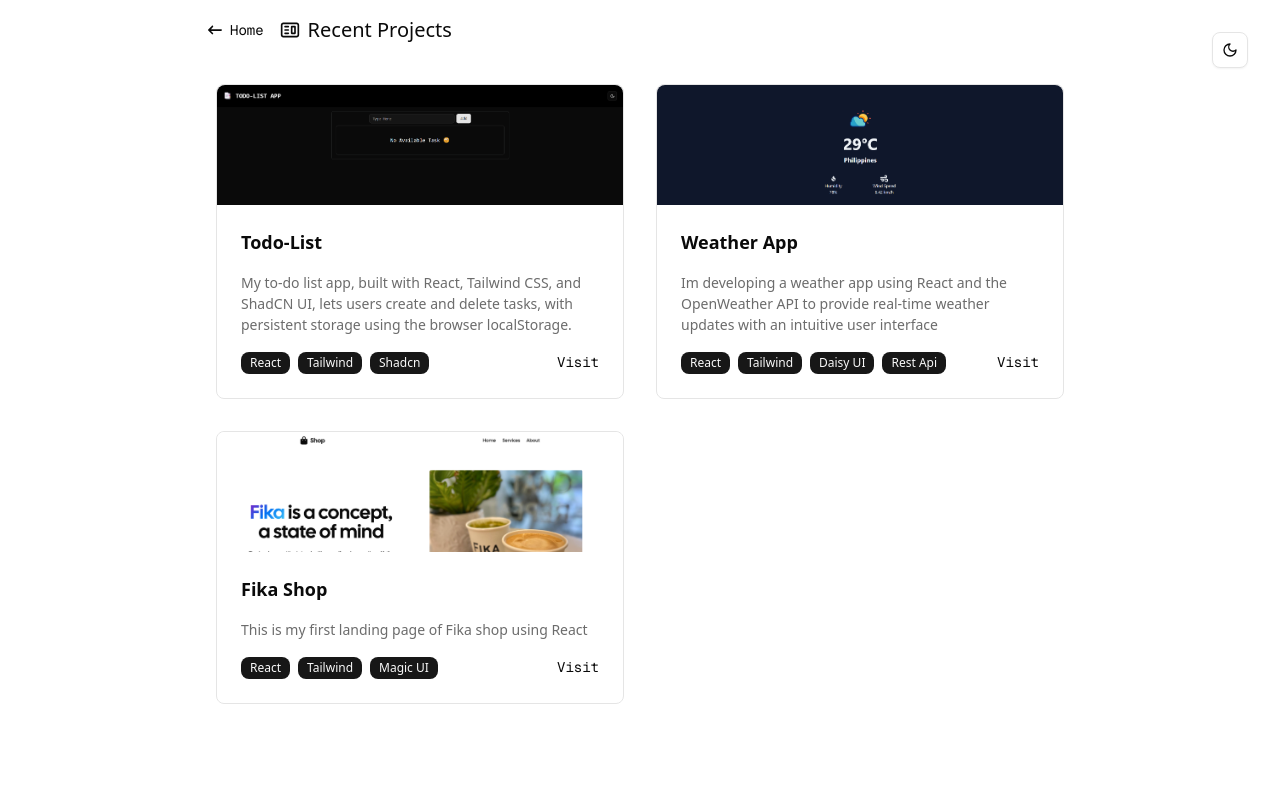
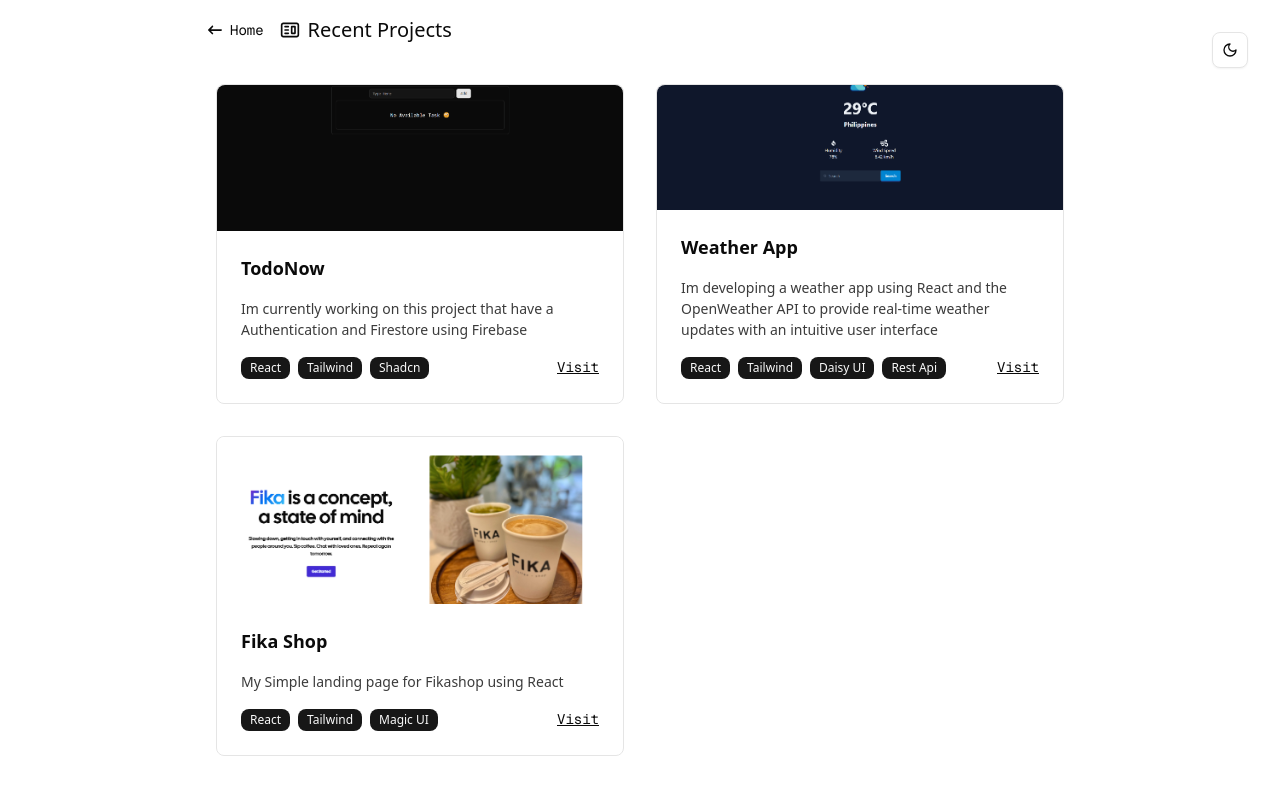
Before and after one commit to RainerMorales/My-Portfolio, a Next.js app: page /Projects in a window 1280 px wide. Shown: the top 792 px of the page. Built offline with nearby package versions, Linux system fonts and the light colour scheme.

Commit message:
updating my layout

```diff
--- a/src/app/Components/Card.tsx
+++ b/src/app/Components/Card.tsx
@@ -10,18 +10,18 @@ interface cardProps {
 function Card(props: cardProps) {
   return (
     <>
-      <div className="card border m-2 rounded-md ">
+      <div className="card border m-2 rounded-md h-80 ">
         <figure className="">
           {props.pic}
         </figure>
         <div className="card-body space-y-2">
           <h2 className="card-title">{props.names}</h2>
-          <p className="opacity-60">{props.description}</p>
+          <p className="opacity-80">{props.description}</p>
           <div className="card-actions justify-between items-center ">
             <ul className="">
               <li className="space-x-2">{props.badge}</li>
             </ul>
-            <div className="link link-hover hover:opacity-60 font-mono">
+            <div className="link hover:opacity-60 font-mono">
               {props.link}
             </div>
           </div>
--- a/src/app/Projects/page.tsx
+++ b/src/app/Projects/page.tsx
@@ -26,11 +26,11 @@ function Projects() {
         <div className="grid lg:grid-cols-2 md:grid-cols-2 grid-cols-1 p-4   gap-4 ">
           <BlurFade inView>
             <Card
-              names={"Todo-List"}
-              description={`My to-do list app, built with React, Tailwind CSS, and ShadCN UI, lets users create and delete tasks, with persistent storage using the browser localStorage.`}
+              names={"TodoNow"}
+              description={`Im currently working on this project that have a Authentication and Firestore using Firebase`}
               pic={
                 <Image
-                  className="w-full h-[120px]  object-top object-cover "
+                  className="w-full  object-top object-cover "
                   src="/Todo.png"
                   height={500}
                   width={500}
@@ -60,7 +60,7 @@ function Projects() {
               description={`Im developing a weather app using React and the OpenWeather API to provide real-time weather updates with an intuitive user interface`}
               pic={
                 <Image
-                  className="w-full h-[120px]  object-top object-cover "
+                  className="w-full  object-top object-cover "
                   src="/Weather.png"
                   height={500}
                   width={500}
@@ -88,10 +88,10 @@ function Projects() {
           <BlurFade delay={0.15 * 2} inView>
             <Card
               names={"Fika Shop"}
-              description={`This is my first landing page of Fika shop using React`}
+              description={`My Simple landing page for Fikashop using React `}
               pic={
                 <Image
-                  className="w-full h-[120px]  object-top object-cover "
+                  className="w-full  object-top object-cover "
                   src="/Fika.png"
                   height={500}
                   width={500}
--- a/src/app/page.tsx
+++ b/src/app/page.tsx
@@ -30,7 +30,7 @@ export default function Home() {
         </div>
         <div className="text-center">
           <TypingAnimation className="flex items-center h-10 text-4xl">
-            Hi! Im Rainer
+            Hi! Im Rainer 😎
           </TypingAnimation>
           <div className="text-xl font-bold ">
             <AuroraText>Front-End</AuroraText> Developer
@@ -41,7 +41,7 @@ export default function Home() {
             <a href="https://github.com/RainerMorales">
               <FaSquareGithub size={30} />
             </a>
-            <a href="https://www.facebook.com/share/1KPaDDbDwH/">
+            <a href="https://www.facebook.com/ka.rainerr">
               <FaFacebookSquare size={30} />
             </a>
             <a href="https://www.instagram.com/ka.rainerr?igsh=MWw1dXVqbGtwd2xsdQ==">
@@ -60,7 +60,7 @@ export default function Home() {
             <IoBookSharp />
             Summary
           </h1>
-          <p className="opacity-60">
+          <p className="opacity-80">
             Im a front-end developer passionate about creating interactive and
             visually engaging web experiences. I specialize in React, Vite,
             Tailwind CSS, and Framer Motion, bringing modern designs to life
@@ -79,7 +79,7 @@ export default function Home() {
             Tech Stack
           </h1>
           <div className="space-x-2">
-            <span className="opacity-60">Front-End</span>
+            <span className="opacity-80">Front-End</span>
             <ul className="flex flex-wrap gap-2 mt-1">
               {[
                 "HTML",
@@ -90,6 +90,7 @@ export default function Home() {
                 "Bootstrap",
                 "React",
                 "Next JS",
+                "Firebase",
               ].map((tool) => (
                 <li className="text-center" key={tool}>
                   <Badge className="">{tool}</Badge>
@@ -98,7 +99,7 @@ export default function Home() {
             </ul>
           </div>
           <div className="space-x-2">
-            <span className="opacity-60 ">Developer Tools</span>
+            <span className="opacity-80 ">Developer Tools</span>
             <ul className="flex flex-wrap gap-2 mt-1">
               {[
                 "Git",
@@ -137,9 +138,9 @@ export default function Home() {
             </Link>
           </div>
           <Card
-            names={"Todo-List"}
+            names={"TodoNow"}
             description={
-              "My to-do list app, built with React, Tailwind CSS, and ShadCN UI,lets users create and delete tasks, with persistent storage using the browsers localStorage."
+              "Im currently working on this project that have a Authentication and Firestore using Firebase"
             }
             pic={
               <Image
@@ -147,7 +148,7 @@ export default function Home() {
                 src="/Todo.png"
                 height={500}
                 width={500}
-                alt="Todo"
+                alt="TodoNow"
               />
             }
             link={<a href="https://react-todolist2025.vercel.app/">Visit</a>}
@@ -155,6 +156,7 @@ export default function Home() {
               <>
                 <Badge>React</Badge>
                 <Badge>Tailwind</Badge>
+                <Badge>Firebase</Badge>
                 <Badge>Shadcn</Badge>
               </>
             }
```
